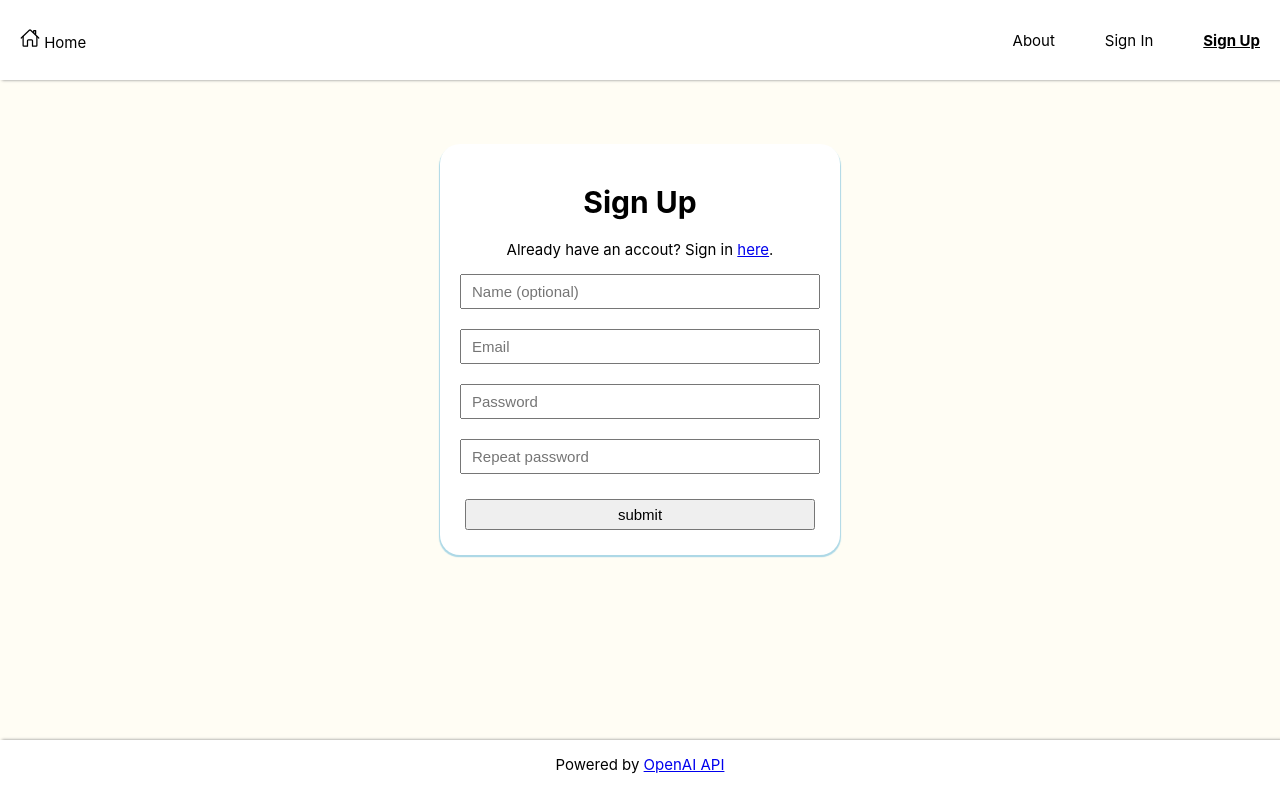
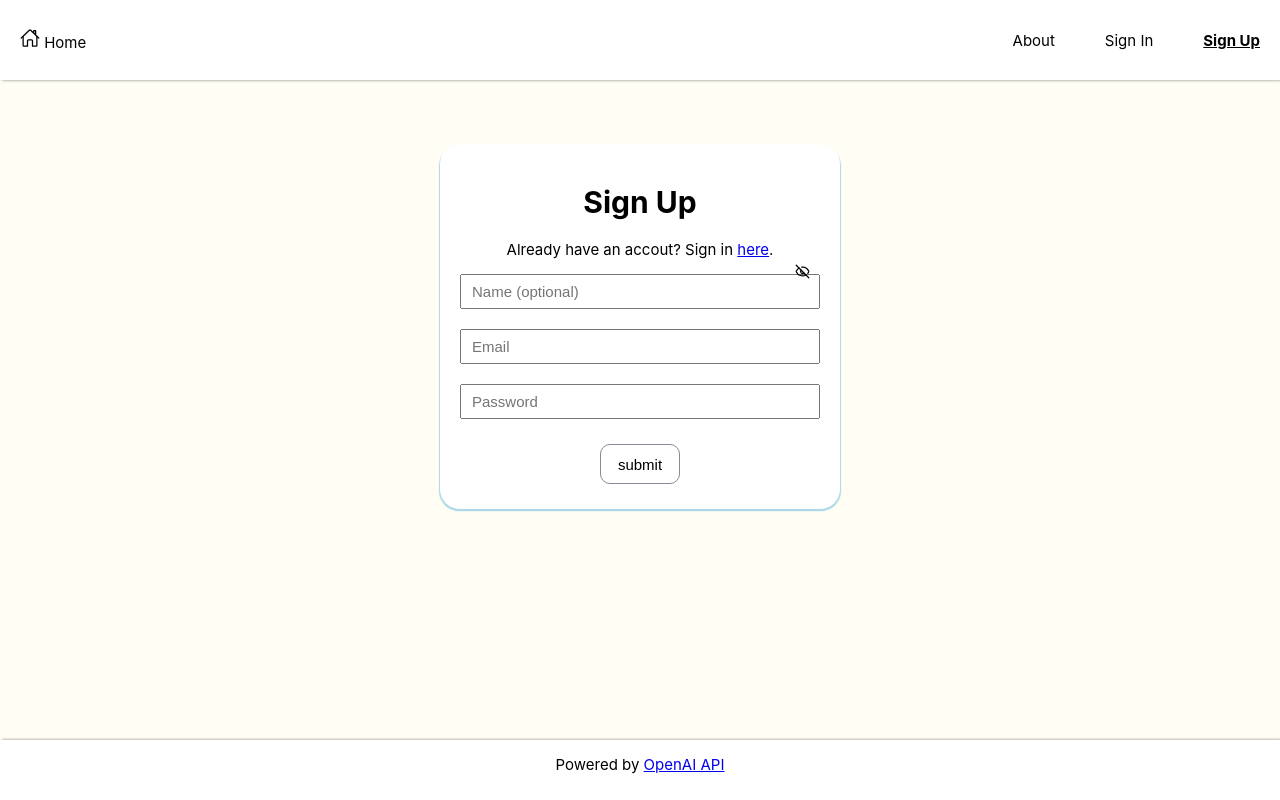
Before and after one commit to nvp85/minimalistic-web-ai-chat, a React app: page /register in a window 1280 px wide. Built offline with nearby package versions, Linux system fonts and the light colour scheme; the HTML template or start-up script is replaced by a standard one.

Commit message:
add validation and functionality to the sign up form

```diff
--- a/src/components/SignIn/SignIn.css
+++ b/src/components/SignIn/SignIn.css
@@ -1,3 +1,7 @@
 #login-btn {
  align-self: center;
 }
+
+#login-form>button:first-of-type {
+    top: 5.5rem;
+}
--- a/src/components/SignUp/SignUp.css
+++ b/src/components/SignUp/SignUp.css
@@ -0,0 +1,7 @@
+#signup-btn {
+    align-self: center;
+}
+
+#register-form>button:first-of-type {
+    top: 11rem;
+}
--- a/src/components/SignUp/SignUp.jsx
+++ b/src/components/SignUp/SignUp.jsx
@@ -1,24 +1,105 @@
 import { Link } from 'react-router';
+import './SignUp.css';
+import { useState } from "react";
+import { useNavigate } from 'react-router';
+import users from "../../assets/users.json";
+import { LuEye, LuEyeOff } from "react-icons/lu";
+import { useUser } from "../../hooks/UserProvider";
 
 
 export default function SignUp() {
+    const [formData, setFormData] = useState({
+        name: "",
+        email: "",
+        password: "",
+    });
+    const [formErrors, setFormErrors] = useState([]);
+    const navigate = useNavigate();
+    const [showPassword, setShowPassword] = useState(false);
+    const manageUser = useUser();
+
+    function isPasswordValid(password) {
+        let errors = [];
+        if (password.length < 8) {
+            errors.push("Password should be at least 8 characters long.");
+        };
+        if (!/^(?=.*[A-Z])(?=.*[a-z])(?=.*\d)(?=.*[!@#$%^&*()_+{}":;'<>?,./]).*$/.test(password)) {
+            errors.push("Password should include at least one uppercase and one lowercase letter, at least one number, and at least one special character.");
+        };
+        if (/^(?=.*\s).*$/.test(password)) {
+            errors.push("Password should not contain whitespaces.");
+        };
+        return errors.length > 0 ? {ok: false, errors: errors} : {ok: true, errors: []} ;
+    }
 
     // validate the form
     // when a user is created - just save it into the local storage
     function handleSubmit(e) {
         e.preventDefault();
+        const errors = [];
+        if (!formData.email || !formData.password) {
+            errors.push("Please enter valid email and password.");
+        }
+        errors.push(...isPasswordValid(formData.password)["errors"]);
+        if (errors.length > 0) {
+            setFormErrors(errors);
+            return;
+        }
+
+        // try to create an acc
+        try {
+            const duplicate = users.find(user => user.email === formData.email);
+            if (duplicate) {
+                setFormErrors(["Error: invalid credentials."]);
+                return;
+            }
+            const user = {
+                name: formData.name,
+                email: formData.email,
+                password: formData.password,
+            }
+            manageUser.saveUser(user);
+            navigate("/");
+        } catch (err) {
+            setFormErrors(["Error: Fail to create an account."]);
+        }
+    }
+    function handleChange(e) {
+        const { name, value } = e.target;
+        setFormData(prev => ({...prev, [name]: value}));
     }
 
     return (
         <div className="form-container">
             <h1>Sign Up</h1>
             <p>Already have an accout? Sign in <Link to="/login">here</Link>.</p>
+            {formErrors.map(err => <p className="red-text" key={err}>{err}</p>)}
             <form id="register-form" className="form">
-                <input type="name" placeholder="Name (optional)"/>
-                <input type="email" required placeholder="Email"/>
-                <input type="password" required placeholder="Password"/>
-                <input type="password" required placeholder="Repeat password"/>
-                <button onClick={handleSubmit}>submit</button>
+                <input
+                    type="name"
+                    placeholder="Name (optional)"
+                    name="name"
+                    value={formData.name}
+                    onChange={handleChange}
+                    />
+                <input
+                    type="email"
+                    placeholder="Email"
+                    name='email'
+                    value={formData.email}
+                    onChange={handleChange}
+                    required/>
+                <input
+                    type={showPassword ? "text" : "password"}
+                    placeholder="Password"
+                    name='password'
+                    value={formData.password}
+                    onChange={handleChange}
+                    required/>
+                <button type="button" className="eye-btn" onClick={() => setShowPassword(prev => !prev)}>
+                    {showPassword ? <LuEye /> : <LuEyeOff /> }
+                </button>
+                <button onClick={handleSubmit} id="signup-btn" className='btn'>submit</button>
             </form>
         </div>
     )
```
